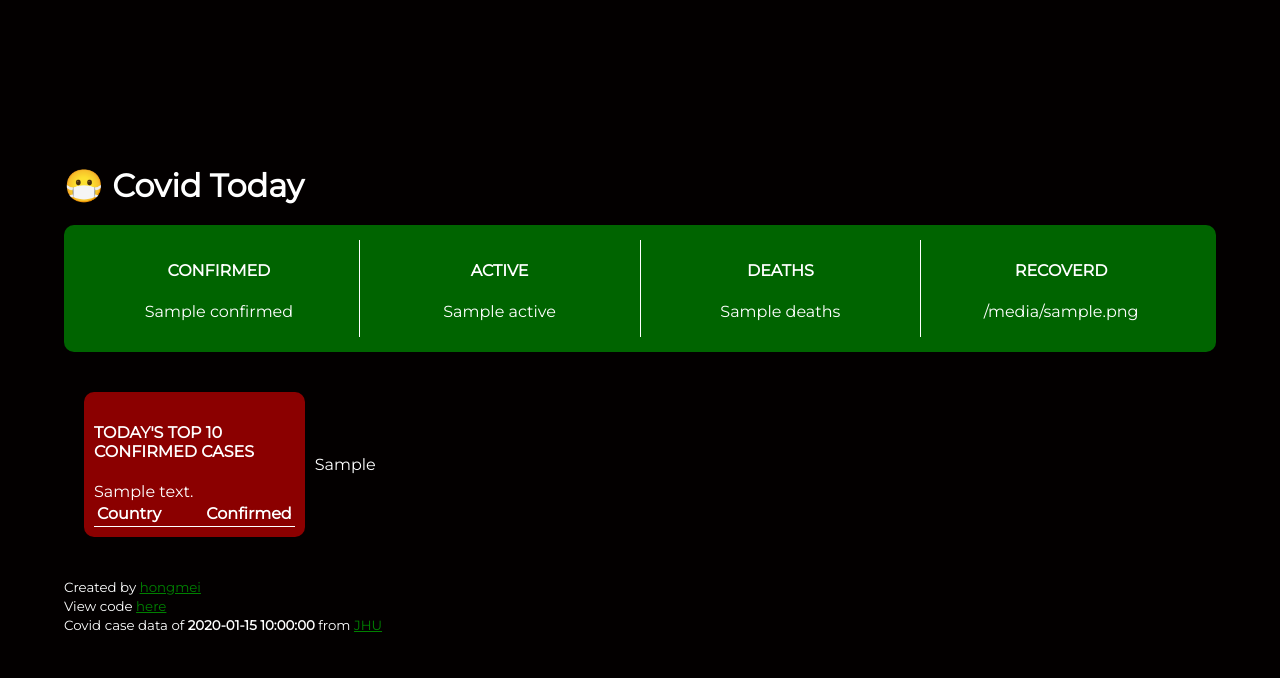
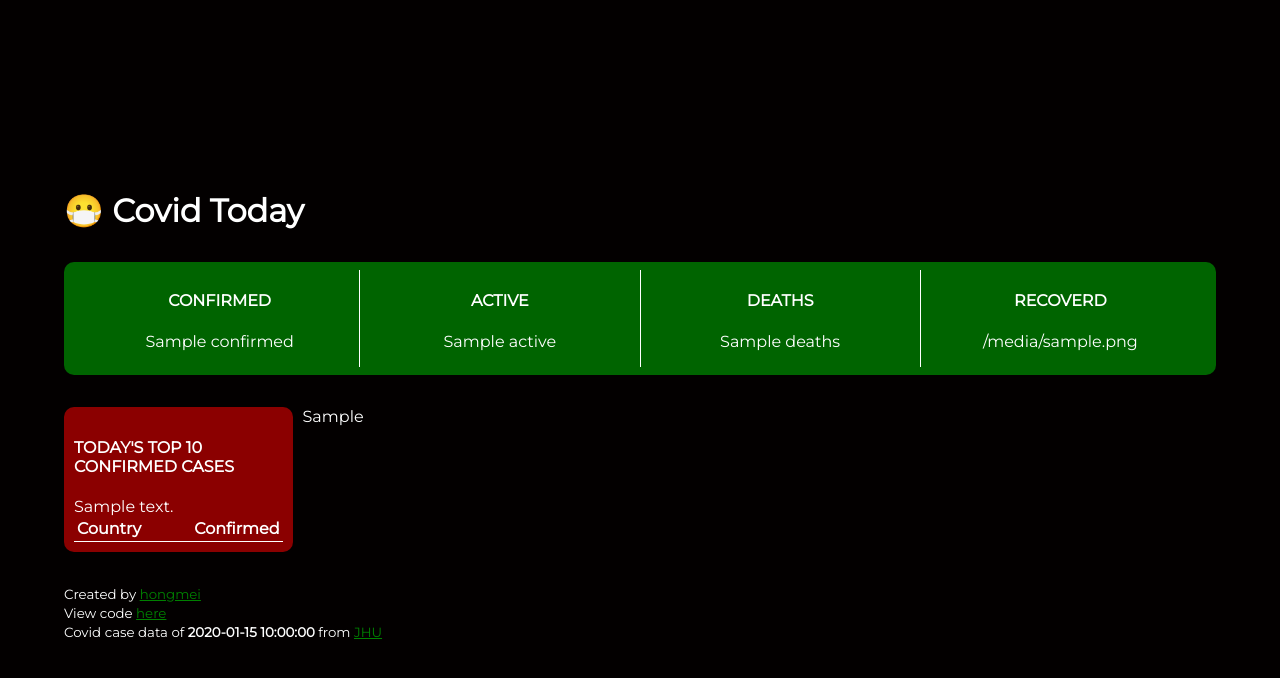
Before and after one commit to hongmei-codes/covid_today, a Flask app: template templates/index.html in a window 1280 px wide. Shown: the top 678 px of the page. Run offline with Flask 2, Linux system fonts and the light colour scheme; the template is opened without the code that fills it: most values are stand-ins (such as "Sample title", 1, 10 or a date in 2020); lists and menus that the app fills with data are empty.

Commit message:
some css fixes

```diff
--- a/static/styles/style.css
+++ b/static/styles/style.css
@@ -22,16 +22,16 @@ body {
 }
 
 .container {
-    margin: 30px auto;
+    margin: 2rem 0 0 0;
     width: 90%;
 }
 
 .world {
     background-color: darkgreen;
-    padding: 15px;
+    padding: 0.5rem 1rem;
     display: flex;
     justify-content: space-between;
-    margin: 20px 0;
+    margin: 2rem 0;
     border-radius: 10px;
 }
 
@@ -51,11 +51,10 @@ h4 {
 }
 
 .dash {
-    padding: 15px;
     display: flex;
     justify-content: space-between;
-    align-items: center;
-    margin: 20px 0;
+    align-items: stretch;
+    margin: 2rem 0;
     border-radius: 10px;
 }
 
@@ -64,11 +63,11 @@ h4 {
     width: 20%;
     border-radius: 10px;
     padding: 10px;
-    margin: 5px;
+    margin: 0 5px 0 0;
 }
 
 .map {
-    margin: 5px;
+    margin: 0 0 0 5px;
     border-radius: 10px;
     width: 80%;
 }
```
